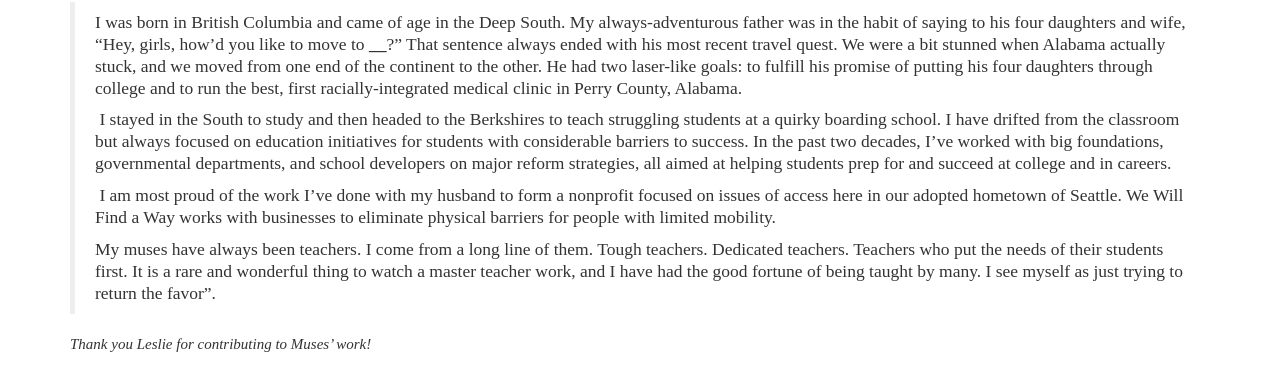
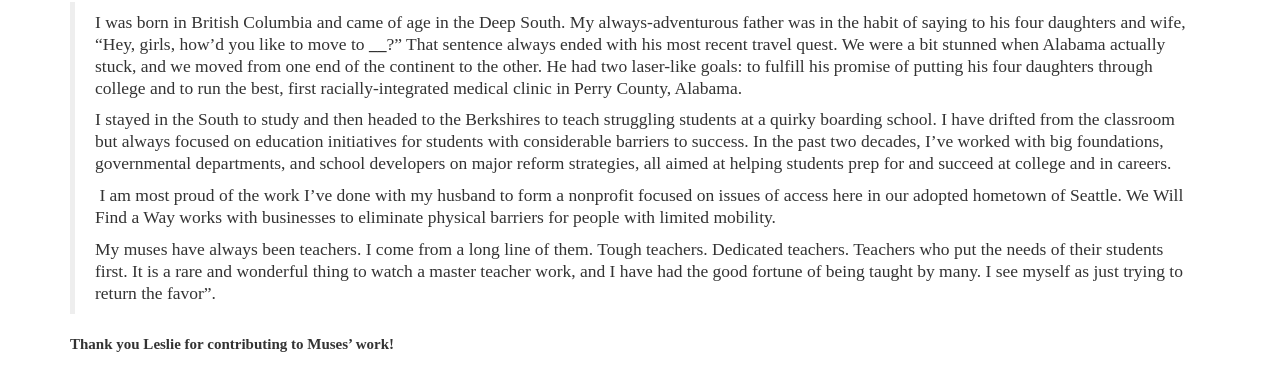
Before and after one commit to seattlemuses/seattlemuses.github.io, a Jekyll site: the page built from _posts/2015-04-29-welcome-leslie-haynes-our-new-development-director.md, in a window 1280 px wide and 951 px high. Shown: the part 565-948 px from the top of the window. Built offline with Jekyll 4.4.1, drawn with Linux system fonts in a browser that asks for light colours; nearby versions of some CDN libraries.

Commit message:
Fix blockquote.

```diff
--- a/_posts/2015-04-29-welcome-leslie-haynes-our-new-development-director.md
+++ b/_posts/2015-04-29-welcome-leslie-haynes-our-new-development-director.md
@@ -12,10 +12,10 @@
 
 > I was born in British Columbia and came of age in the Deep South. My always-adventurous father was in the habit of saying to his four daughters and wife, "Hey, girls, how'd you like to move to ______?" That sentence always ended with his most recent travel quest. We were a bit stunned when Alabama actually stuck, and we moved from one end of the continent to the other. He had two laser-like goals: to fulfill his promise of putting his four daughters through college and to run the best, first racially-integrated medical clinic in Perry County, Alabama.
 >
-> I stayed in the South to study and then headed to the Berkshires to teach struggling students at a quirky boarding school. I have drifted from the classroom but always focused on education initiatives for students with considerable barriers to success. In the past two decades, I've worked with big foundations, governmental departments, and school developers on major reform strategies, all aimed at helping students prep for and succeed at college and in careers.
+> I stayed in the South to study and then headed to the Berkshires to teach struggling students at a quirky boarding school. I have drifted from the classroom but always focused on education initiatives for students with considerable barriers to success. In the past two decades, I've worked with big foundations, governmental departments, and school developers on major reform strategies, all aimed at helping students prep for and succeed at college and in careers.
 >
 > I am most proud of the work I've done with my husband to form a nonprofit focused on issues of access here in our adopted hometown of Seattle. We Will Find a Way works with businesses to eliminate physical barriers for people with limited mobility.
 >
 > My muses have always been teachers. I come from a long line of them. Tough teachers. Dedicated teachers. Teachers who put the needs of their students first. It is a rare and wonderful thing to watch a master teacher work, and I have had the good fortune of being taught by many. I see myself as just trying to return the favor".
 
-*Thank you Leslie for contributing to Muses' work!*
+**Thank you Leslie for contributing to Muses' work!**
```
